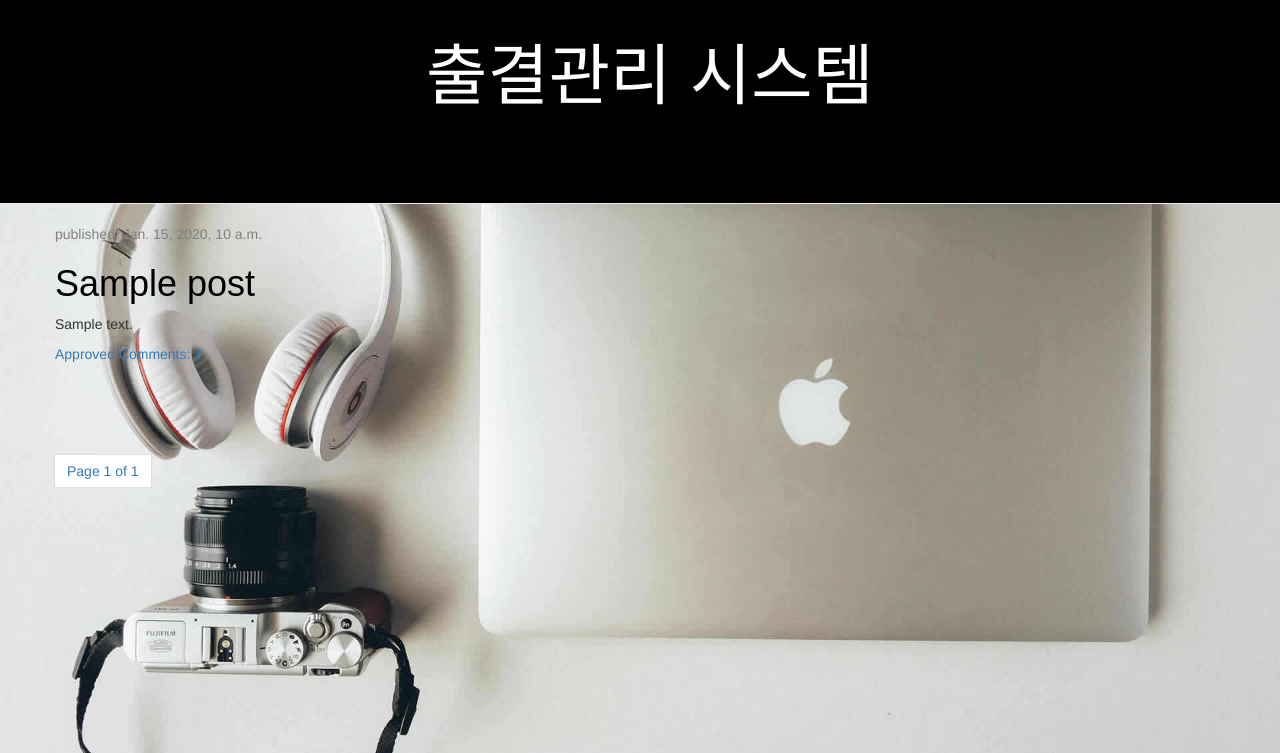
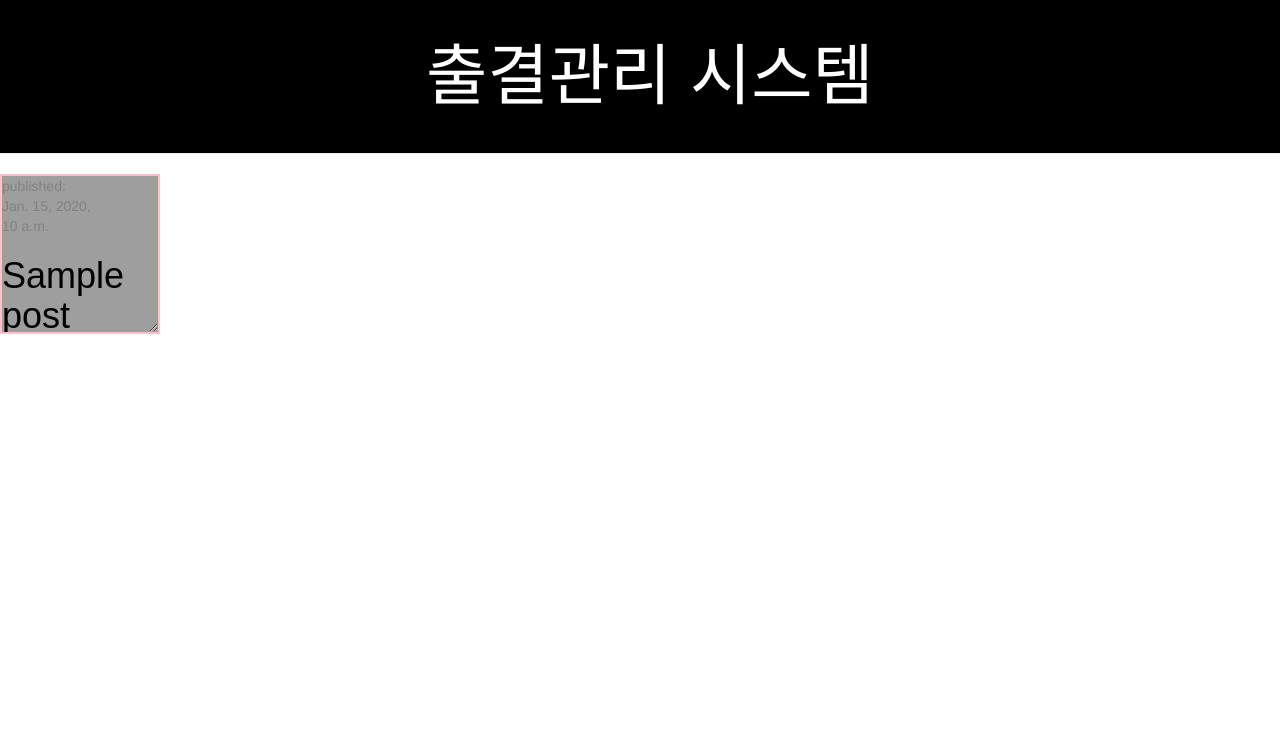
Before and after one commit to wand96/test-cicd, a Django app: template blog/templates/blog/post_list.html in a window 1280 px wide. Shown: the top 753 px of the page. Run offline with Django 3.2, Linux system fonts and the light colour scheme; the template is opened without the code that fills it: most values are stand-ins (such as "Sample title", 1, 10 or a date in 2020); some libraries are stand-ins or nearby versions; grey boxes are pictures that could not be loaded.

Commit message:
change image38

```diff
--- a/blog/static/css/blog.css
+++ b/blog/static/css/blog.css
@@ -1,7 +1,7 @@
 .page-header {
     background-color: #000000;
     margin-top: 0;
-    padding: 20px 20px 80px 40px;
+    padding: 20px 20px 30px 40px;
 }
 
 .page-header h1, .page-header h1 a, .page-header h1 a:visited, .page-header h1 a:active {
@@ -53,6 +53,13 @@ h1, h2, h3, h4 {
     margin: 20px 0px 20px 20px;
 }
 
-body{
-    background-size: cover;
-}
+.bgSizeContain {
+    background-image: url(landing.jpg);
+    background-size: contain;
+    width: 160px;
+    height: 160px;
+    border: 2px solid;
+    color: pink;
+    resize: both;
+    overflow: scroll;
+  }
--- a/blog/templates/blog/base.html
+++ b/blog/templates/blog/base.html
@@ -1,7 +1,6 @@
 <!DOCTYPE html>
 {% load static %}
 <html lang="ko">
-<html lang="en">
 
 <head>
   <meta charset="UTF-8">
@@ -12,11 +11,11 @@
   <link rel="stylesheet" href="{% static 'css/blog.css' %}">
 
 </head>
-<body background="landing.jpg">
+<body>
     <div class="page-header">
         <h1><center href="{% url 'post_list_home' %}">출결관리 시스템</center></h1>
     </div>
-    <div class="content container">
+    <div class="bgSizeContain">
 
         <div class="row">
             <div class="col-md-8">
```
